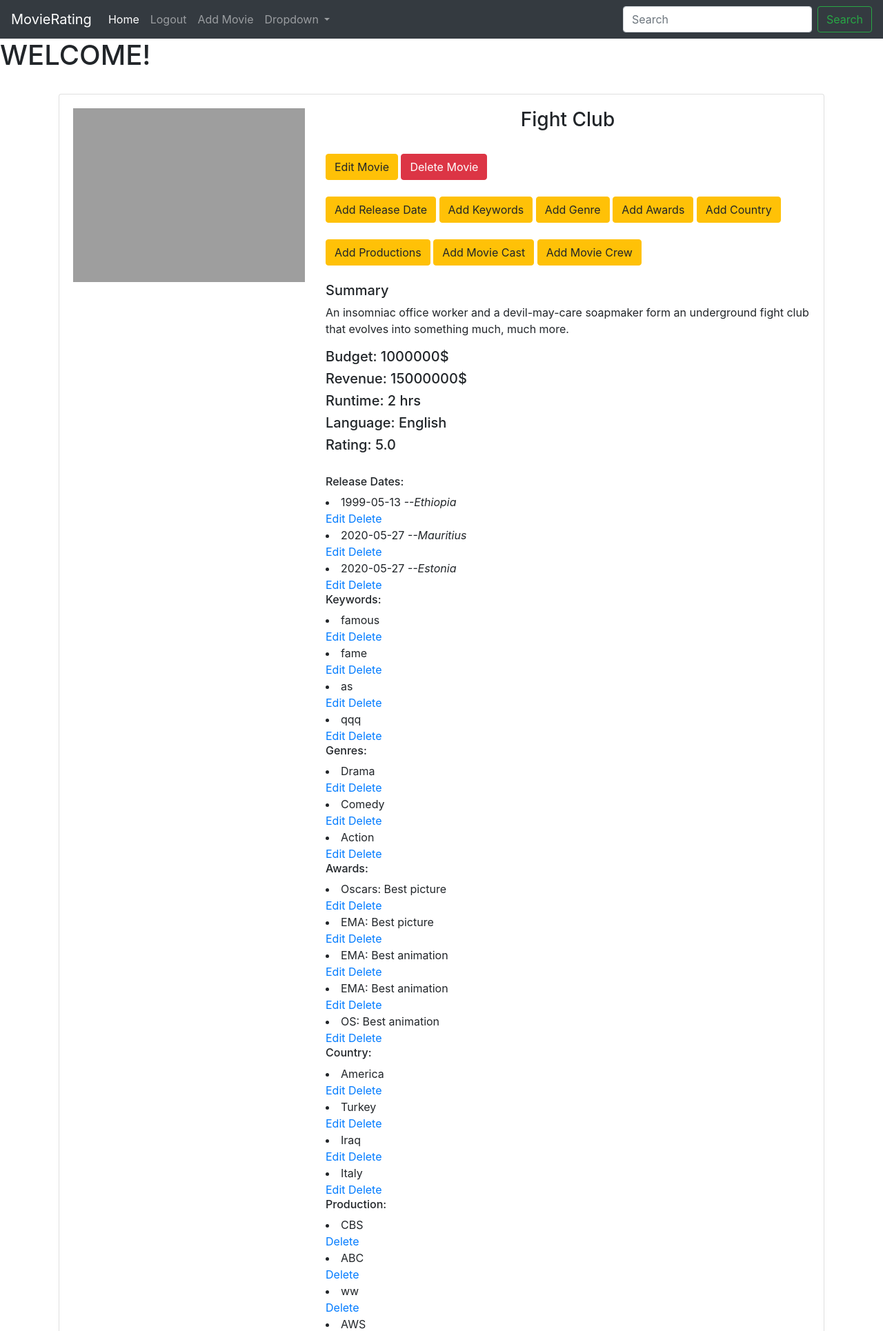
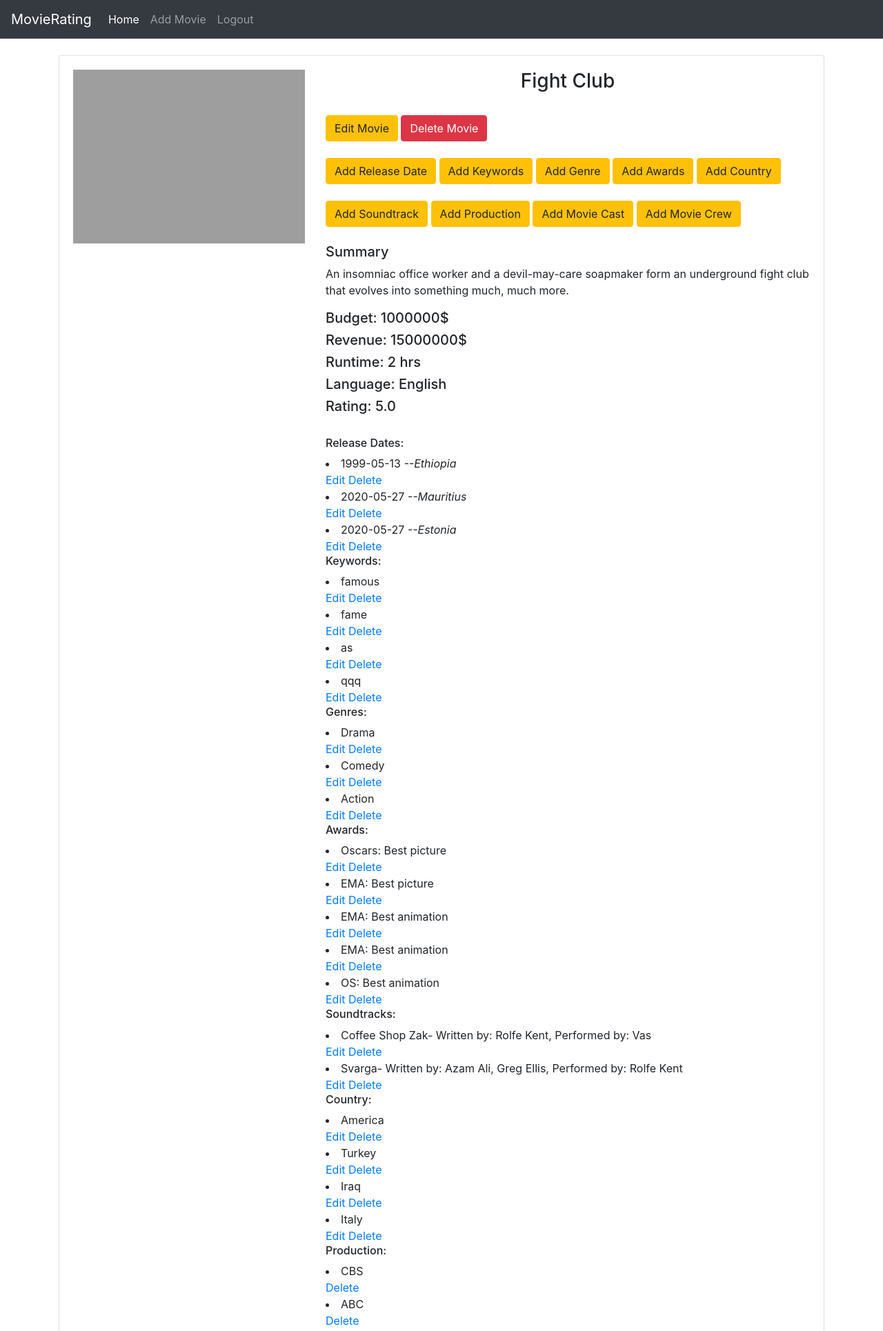
Before and after one commit to burakkarademir/Movie-Rating-and-Review, a Django app: page /details/4/ in a window 1280 px wide. Shown: the top 1930 px of the page at 69% size. Run offline with Django 3.2, Linux system fonts and the light colour scheme; a user stored in the database is signed in; data comes from the database, SQL or seed files in the repository; both versions use the stored data as it was after the commit; some libraries are stand-ins or nearby versions; grey boxes are pictures that could not be loaded.

Commit message:
The Last One

```diff
--- a/movierating/main/templates/main/base.html
+++ b/movierating/main/templates/main/base.html
@@ -22,6 +22,11 @@
             <li class="nav-item active">
               <a class="nav-link" href="{% url 'main:home' %}">Home <span class="sr-only">(current)</span></a>
             </li>
+            {% if user.is_superuser %}
+            <li class="nav-item">
+              <a class="nav-link" href="{% url 'main:add_movie' %}">Add Movie</a>
+            </li>
+            {% endif %}
             {% if user.is_authenticated %}
             <li class="nav-item">
               <a class="nav-link" href="{% url 'logout' %}">Logout</a>
@@ -34,31 +39,10 @@
               <a class="nav-link" href="{% url 'register' %}">Register</a>
             </li>
             {% endif %}
-
-            {% if user.is_superuser %}
-            <li class="nav-item">
-              <a class="nav-link" href="{% url 'main:add_movie' %}">Add Movie</a>
-            </li>
-            {% endif %}
-            <li class="nav-item dropdown">
-              <a class="nav-link dropdown-toggle" href="#" id="navbarDropdown" role="button" data-toggle="dropdown" aria-haspopup="true" aria-expanded="false">
-                Dropdown
-              </a>
-              <div class="dropdown-menu" aria-labelledby="navbarDropdown">
-                <a class="dropdown-item" href="#">Action</a>
-                <a class="dropdown-item" href="#">Another action</a>
-                <div class="dropdown-divider"></div>
-                <a class="dropdown-item" href="#">Something else here</a>
-              </div>
-            </li>
           </ul>
-          <form class="form-inline my-2 my-lg-0">
-            <input class="form-control mr-sm-2" type="search" placeholder="Search" aria-label="Search">
-            <button class="btn btn-outline-success my-2 my-sm-0" type="submit">Search</button>
-          </form>
         </div>
       </nav>
-    <h1>WELCOME!</h1>
+
 
     {% if messages %}
       {% for message in messages%}
--- a/movierating/main/templates/main/details.html
+++ b/movierating/main/templates/main/details.html
@@ -19,7 +19,7 @@
                     <br>
                     {% if user.is_superuser %}
                     <a href="{% url 'main:edit_movie' movie.movie_id %}" class="btn btn-warning">Edit Movie</a>
-                    <a href="{% url 'main:delete_movie' movie.movie_id %}" class="btn btn-danger">Delete Movie</a>
+                    <a href="{% url 'main:delete_movie' movie.movie_id %}" class="btn btn-danger" onclick="return confirm('Are you sure you want to delete this entry?');">Delete Movie</a>
                     <br>
                     <br>
                     <a href="{% url 'main:add_release_date' movie.movie_id %}" class="btn btn-warning">Add Release Date</a>
@@ -29,7 +29,8 @@
                     <a href="{% url 'main:add_country' movie.movie_id %}" class="btn btn-warning">Add Country</a>
                     <br>
                     <br>
-                    <a href="{% url 'main:add_production' movie.movie_id %}" class="btn btn-warning">Add Productions</a>
+                    <a href="{% url 'main:add_soundtrack' movie.movie_id %}" class="btn btn-warning">Add Soundtrack</a>
+                    <a href="{% url 'main:add_production' movie.movie_id %}" class="btn btn-warning">Add Production</a>
                     <a href="{% url 'main:add_movie_cast' movie.movie_id %}" class="btn btn-warning">Add Movie Cast</a>
                     <a href="{% url 'main:add_movie_crew' movie.movie_id %}" class="btn btn-warning">Add Movie Crew</a>
                     {% endif %}
@@ -57,7 +58,7 @@
                     <li>{{ keyword.keyword_name }}</li>
                     {% if user.is_superuser %}
                     <a href="{% url 'main:edit_keywords' movie.movie_id keyword.keyword_id %}">Edit</a>
-                    <a href="{% url 'main:delete_keywords' movie.movie_id keyword.keyword_id %}">Delete</a>
+                    <a href="{% url 'main:delete_keywords' movie.movie_id keyword.keyword_id %}" onclick="return confirm('Are you sure you want to delete this entry?');">Delete</a>
                     {% endif %}
                     {% endfor %}
                     <br>
@@ -66,7 +67,7 @@
                     <li>{{ genre.genre }}</li>
                     {% if user.is_superuser %}
                     <a href="{% url 'main:edit_genre' movie.movie_id genre.genre_id %}">Edit</a>
-                    <a href="{% url 'main:delete_genre' movie.movie_id genre.genre_id %}">Delete</a>
+                    <a href="{% url 'main:delete_genre' movie.movie_id genre.genre_id %}" onclick="return confirm('Are you sure you want to delete this entry?');">Delete</a>
                     {% endif %}
                     {% endfor %}
                     <br>
@@ -75,7 +76,16 @@
                     <li>{{ k.award_name }}: {{ v.category_name }}</li>
                     {% if user.is_superuser %}
                     <a href="{% url 'main:edit_award_and_category' movie.movie_id k.award_id v.category_id %}">Edit</a>
-                    <a href="{% url 'main:delete_award_and_category' movie.movie_id k.award_id v.category_id %}">Delete</a>
+                    <a href="{% url 'main:delete_award_and_category' movie.movie_id k.award_id v.category_id %}" onclick="return confirm('Are you sure you want to delete this entry?');">Delete</a>
+                    {% endif %}
+                    {% endfor %}
+                    <br>
+                    <h6>Soundtracks: </h6>
+                    {% for st in soundtrack %}
+                    <li>{{ st.soundtrack_name }}- Written by: {{ st.writer_name }}, Performed by: {{ st.singer }}</li>
+                    {% if user.is_superuser %}
+                    <a href="{% url 'main:edit_soundtrack' movie.movie_id st.soundtrack_id %}">Edit</a>
+                    <a href="{% url 'main:delete_soundtrack' movie.movie_id st.soundtrack_id %}" onclick="return confirm('Are you sure you want to delete this entry?');">Delete</a>
                     {% endif %}
                     {% endfor %}
                     <br>
@@ -106,7 +116,7 @@
                         Gender: {{ c.gender_id.gender }}
                     </p>
                     {% if user.is_superuser %}
-                        <a href="{% url 'main:delete_movie_cast' movie.movie_id c.character_id.character_id c.person_id.person_id c.gender_id.gender_id  %}">Delete</a>
+                        <a href="{% url 'main:delete_movie_cast' movie.movie_id c.character_id.character_id c.person_id.person_id c.gender_id.gender_id  %}"onclick="return confirm('Are you sure you want to delete this entry?');">Delete</a>
                     {% endif %}
                     {% endfor %}
                     <br>
@@ -118,7 +128,7 @@
                         Job: {{ c.department_id.job }}
                     </p>
                     {% if user.is_superuser %}
-                        <a href="{% url 'main:delete_movie_crew' movie.movie_id c.person_id.person_id c.department_id.department_id %}">Delete</a>
+                        <a href="{% url 'main:delete_movie_crew' movie.movie_id c.person_id.person_id c.department_id.department_id %}" onclick="return confirm('Are you sure you want to delete this entry?');">Delete</a>
                     {% endif %}
                     {% endfor %}
                 </div>
@@ -142,6 +152,7 @@
         </div>
     </div>
 
+    {% if user.is_authenticated %}
     <div class="card">
         <div class="card-body">
             <h3 class="text-center">Add Review</h3>
@@ -154,26 +165,9 @@
             </form>
         </div>
     </div>
+    {% endif%}
 
-    <div class="card">
-        <div class="card-body">
-            <h3 class="text-center">Soundtracks</h3>
-            <ul>
-                {% for soundtrack in soundtrack %}
-                    <li>{{ soundtrack.soundtrack_name }}</li>
-                    <a href="{% url 'main:edit_soundtrack' movie.movie_id soundtrack.soundtrack_id %}" class="btn btn-warning">Edit Soundtrack</a>
-                    <a href="{% url 'main:delete_soundtrack' movie.movie_id soundtrack.soundtrack_id%}" class="btn btn-warning">Delete Soundtrack</a>
-                {% endfor %}
-            </ul>
-        </div>
-    </div>
-    {% if user.is_superuser %}
-    <br>
-    <div class="container">
-        <button>Add release date</button>
-        <button>Add Genre</button>
-    {% endif %}
-    </div>
+
 </div>
 
 {% endblock %}
--- a/movierating/main/views.py
+++ b/movierating/main/views.py
@@ -180,7 +180,7 @@ def add_release_date(request, id):
                 return render(request, 'main/add_release_date.html', {"error": error, "form": form})
             data.save()
             data.movie_id.add(movie)
-            return redirect("main:home")
+            return redirect("main:details", id)
     else:
         form = ReleaseDateForm()
     return render(request, 'main/add_release_date.html', {"form": form})
@@ -198,7 +198,7 @@ def add_soundtrack(request, id):
             ms = movie_soundtrack(soundtrack_id=st)
             ms.save()
             ms.movie_id.add(movie)
-            return redirect("main:home")
+            return redirect("main:details", id)
     else:
         form = SoundtrackForm()
     return render(request, 'main/add_soundtrack.html', {"form": form})
@@ -222,7 +222,7 @@ def add_keywords(request, id):
             mk = movie_keywords(keyword_id=kw)
             mk.save()
             mk.movie_id.add(movie)
-            return redirect("main:home")
+            return redirect("main:details", id)
     else:
         form = KeywordsForm()
     return render(request, 'main/add_keywords.html', {"form": form})
@@ -246,7 +246,7 @@ def add_country(request, id):
             cts = countries(country_id=ct)
             cts.save()
             cts.movie_id.add(movie)
-            return redirect("main:home")
+            return redirect("main:details", id)
     else:
         form = CountryNameForm()
     return render(request, 'main/add_country.html', {"form": form})
@@ -321,7 +321,7 @@ def add_production(request, id):
             company = production_company(production_id=production_object)
             company.save()
             company.movie_id.add(movie)
-            return redirect("main:home")
+            return redirect("main:details", id)
     else:
         form = ProductionForm()
     return render(request, 'main/add_production.html', {"form": form})
@@ -346,7 +346,7 @@ def add_award_and_category(request, id):
             awardss = awards(award_id=award ,category_id=category)
             awardss.save()
             awardss.movie_id.add(movie)
-            return redirect("main:home")
+            return redirect("main:details", id)
     else:
         form = AwardForm()
         form2 = AwardCategoryForm()
@@ -374,7 +374,7 @@ def add_movie_cast(request, id):
             cast_detail = movie_cast(person_id=person_info, gender_id=gender_info, character_id=character_info)
             cast_detail.save()
             cast_detail.movie_id.add(movie)
-            return redirect("main:home")
+            return redirect("main:details", id)
     else:
         form = PersonForm()
         form2 = RoleForm()
@@ -399,7 +399,7 @@ def add_movie_crew(request, id):
             crew_info = movie_crew(department_id=department_info, person_id=person_info)
             crew_info.save()
             crew_info.movie_id.add(movie)
-            return redirect("main:home")
+            return redirect("main:details", id)
     else:
         form = PersonForm()
         form2 = DepartmentForm()
@@ -491,7 +491,7 @@ def add_genre(request, id):
             mk = movie_genre(genre_id=kw)
             mk.save()
             mk.movie_id.add(movie)
-            return redirect("main:home")
+            return redirect("main:details", id)
     else:
         form = GenreForm()
     return render(request, 'main/add_genre.html', {"form": form})
```
Also changed, not shown: movierating/main/templates/main/add_rating.html (+1 -18 lines), movierating/main/templates/main/index.html (+2 -11 lines), movierating/db.sqlite3.
